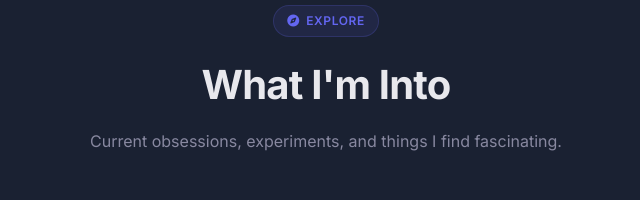
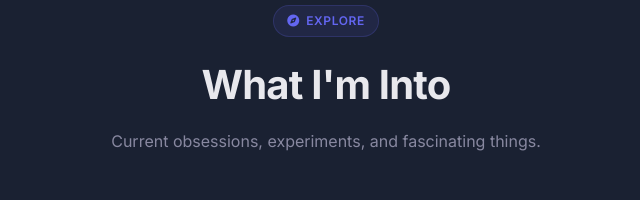
Before and after one commit to qa-apps/alexpavsky, a plain HTML site: page index.html in a window 1280 px wide. Shown: the part 1520-1720 px from the top of the page, 314-954 px from the left. Drawn offline with Linux system fonts and the light colour scheme; no server answers.

Commit message:
Update section desc wording

```diff
--- a/index.html
+++ b/index.html
@@ -143,7 +143,7 @@
                     <i class="fas fa-compass"></i> Explore
                 </div>
                 <h2 class="section-title">What I'm Into</h2>
-                <p class="section-desc">Current obsessions, experiments, and things I find fascinating.</p>
+                <p class="section-desc">Current obsessions, experiments, and fascinating things.</p>
             </div>
             <div class="explore-grid">
                 <div class="explore-card" data-animate>
```
